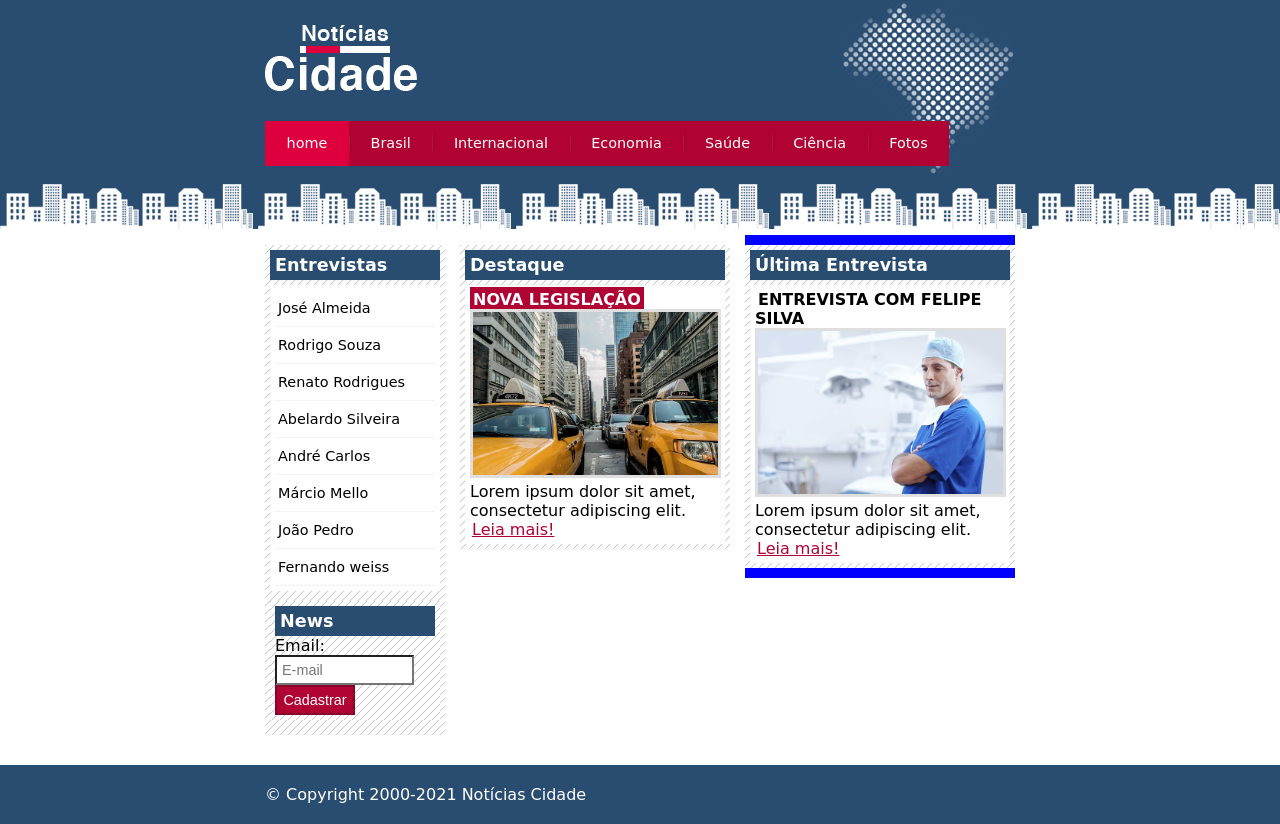
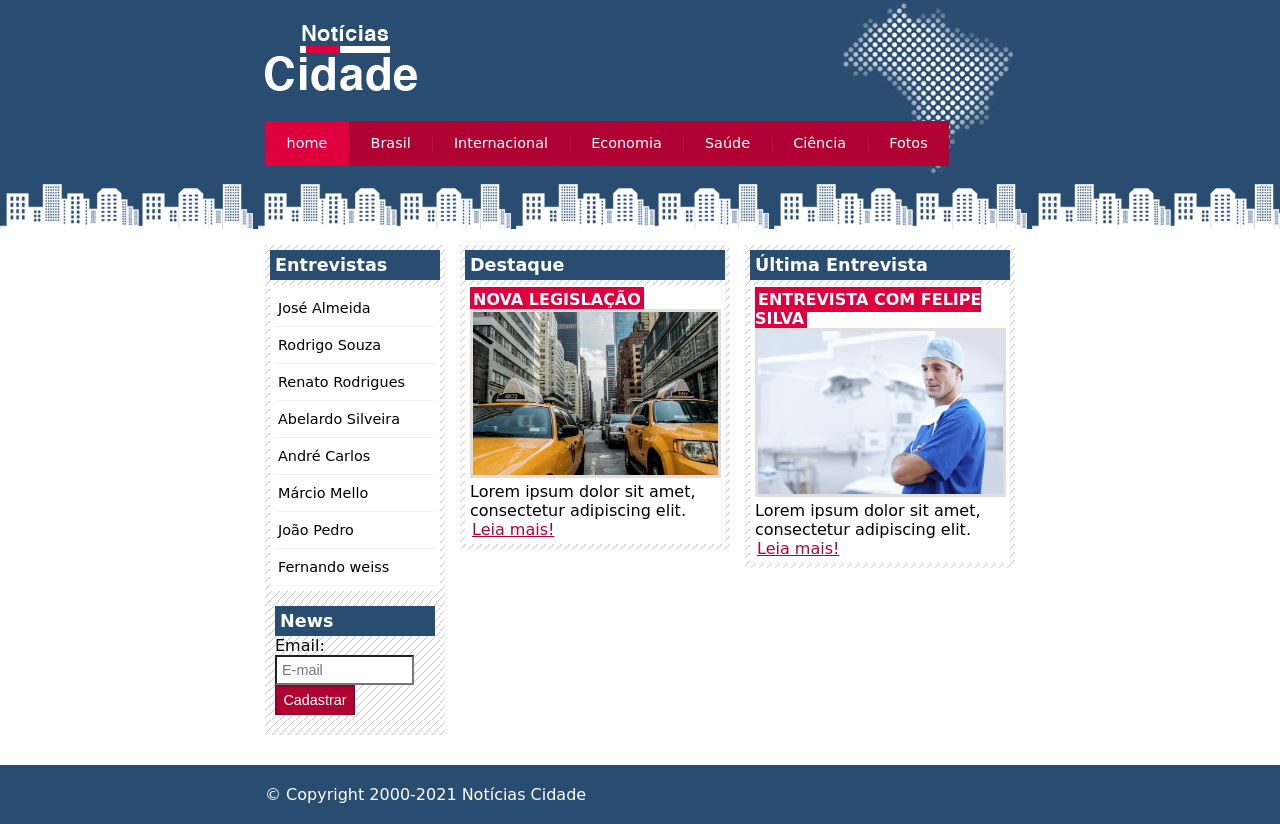
Before and after one commit to rod273/site_noticias-cidade-udemy, a plain HTML site: page index.html in a window 1280 px wide. Drawn offline with Linux system fonts and the light colour scheme; a web font is replaced by a local one.

Commit message:
Update style.css

```diff
--- a/css/style.css
+++ b/css/style.css
@@ -108,7 +108,6 @@ body.fotos #navegacao a#fotos{
 
 #secundario {
     width: 270px;
-    background-color: blue;
     float: left;
     margin: 0 0 20px 15px;
 
@@ -204,10 +203,14 @@ img.imagem-principal {
 }
 
 .destaque h3 {
-	background: #b10333;
+	background: #de003e;
 	color: #fff;
 }
 
+.entrevista h3 {
+   background:#de003e;
+   color: #fff;
+}
 /*rodape*/
 #container-rodape {
     background: #294c71;
```
